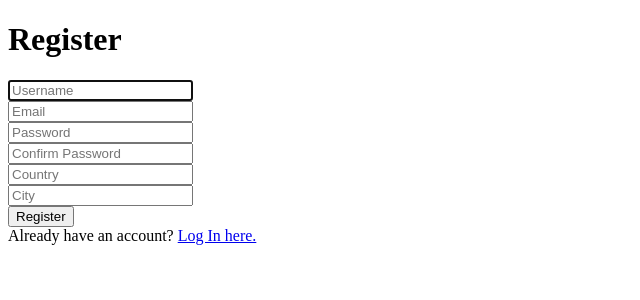
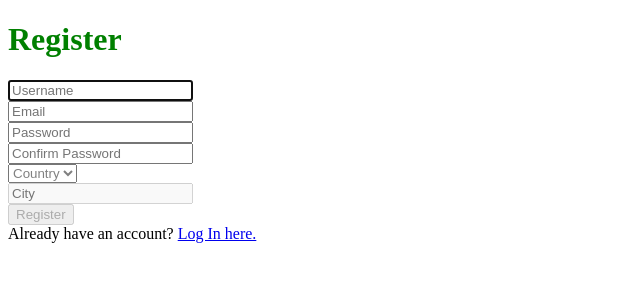
Before and after one commit to si32/TouristQuickInfo, a Django app: page /register in a window 1280 px wide. Shown: the top 300 px of the page, without its empty margins (0-640 px from the left). Run offline with Django 4.2, Linux system fonts and the light colour scheme.

Commit message:
register form

```diff
--- a/tourist_quick_info/infopage/static/infopage/country.js
+++ b/tourist_quick_info/infopage/static/infopage/country.js
@@ -4,11 +4,25 @@ document.addEventListener("DOMContentLoaded", function() {
 
     // cities
     let cities = document.querySelector('#cities');
+
+    let countries = document.querySelector('#countries')
+    countries.addEventListener('change', () => {
+        cities.disabled = false;
+        cities.value = "";
+        let cities_list = document.querySelector('#cities_list');
+        cities_list.innerHTML = '';
+    })
+
     cities.addEventListener('keyup', () => {
         let search_text = cities.value;
+        let option = countries.options[countries.selectedIndex];
+        let countrycode = option.dataset.countrycode;
+        let submit_btm = document.querySelector('#register_btn');
+        submit_btm.disabled = true;
+        document.querySelector('#cities').style.color = 'black';
+
         if (search_text.length >= 2) {
-            console.log('start');
-            fetch(`https://data-api.oxilor.com/rest/search-regions?searchTerm=${search_text}&countryCode=LK&type=city`, {
+            fetch(`https://data-api.oxilor.com/rest/search-regions?searchTerm=${search_text}&countryCode=${countrycode}&type=city`, {
                 headers: {
                     'Authorization': 'Bearer -yY-uX_pqjH0feej_0050WXLxd_pcM',
                     'Accept-Language': 'en'
@@ -17,22 +31,40 @@ document.addEventListener("DOMContentLoaded", function() {
             })
             .then(response => response.json())
             .then(data => {
-                console.log('get');
                 let cities_list = document.querySelector('#cities_list');
                 cities_list.innerHTML = '';
-                for (let city of data) {
-                    let city_name = document.createElement('option');
-                    city_name.value = city.name;
-                    cities_list.appendChild(city_name);
+
+                if (data.length == 0) {
+                    document.querySelector('#cities').style.color = 'red';
+                    submit_btm.disabled = true;
+
+                } else {
+                    for (let city of data) {
+                        let city_name = document.createElement('option');
+                        city_name.value = city.name;
+                        cities_list.appendChild(city_name);
+                        // Register if city in database
+                        if (search_text === city.name) {
+                            submit_btm.disabled = false;
+                        }
+                    }
                 }
 
             })
         }
+    })
 
+    let cities_input = document.querySelector('#cities')
+    cities_input.addEventListener('click', () => {
+        if (cities_input.value == '') {
+            cities_input.style.color = 'black';
+        }
     })
 
 })
 
+
+// Get list of all contries to select
 function get_countries() {
     fetch('https://data-api.oxilor.com/rest/countries', {
         headers: {
@@ -47,6 +79,7 @@ function get_countries() {
         for (let obj of data) {
             let country = document.createElement('option');
             country.value = `${obj.name}`.toLowerCase();
+            country.setAttribute('data-countrycode', obj.countryCode);
             country.innerHTML = `${obj.name}`;
             select.appendChild(country);
         }
--- a/tourist_quick_info/infopage/static/infopage/style.css
+++ b/tourist_quick_info/infopage/static/infopage/style.css
@@ -0,0 +1,7 @@
+h1 {
+    color: green;
+}
+
+select:invalid {
+    color: grey;
+}
--- a/tourist_quick_info/infopage/templates/infopage/layout.html
+++ b/tourist_quick_info/infopage/templates/infopage/layout.html
@@ -4,7 +4,7 @@
 <html lang="en">
     <head>
         <title>Tourist Quick Info</title>
-        <link rel="{% static 'infopage/style.css' %}">
+        <link rel="stylesheet" href="{% static 'infopage/style.css' %}">
         {% block script %}
         {% endblock %}
     </head>
--- a/tourist_quick_info/infopage/templates/infopage/register.html
+++ b/tourist_quick_info/infopage/templates/infopage/register.html
@@ -1,4 +1,5 @@
 {% extends "infopage/layout.html" %}
+{% load static %}
 
 {% block body %}
 
@@ -23,14 +24,21 @@
             <input type="password" required name="confirm_password" placeholder="Confirm Password">
         </div>
         <div>
-            <input type="text" required name="country" placeholder="Country">
+            <select id="countries" required name="country" placeholder="Country">
+                <option value="" disabled selected hidden>Country</option>
+            </select>
         </div>
         <div>
-            <input type="text" required name="city" placeholder="City">
+            <input id="cities" required name="city" placeholder="City" type="search" list="cities_list" disabled>
+            <datalist id="cities_list"></datalist>
         </div>
-        <input type="submit" value="Register">
+        <input id="register_btn" type="submit" value="Register" disabled="true">
     </form>
 
     Already have an account? <a href="{% url 'login' %}">Log In here.</a>
 
 {% endblock %}
+
+{% block script %}
+    <script src="{% static 'infopage/country.js' %}"></script>
+{% endblock %}
```
Also changed, not shown: tourist_quick_info/db.sqlite3.
